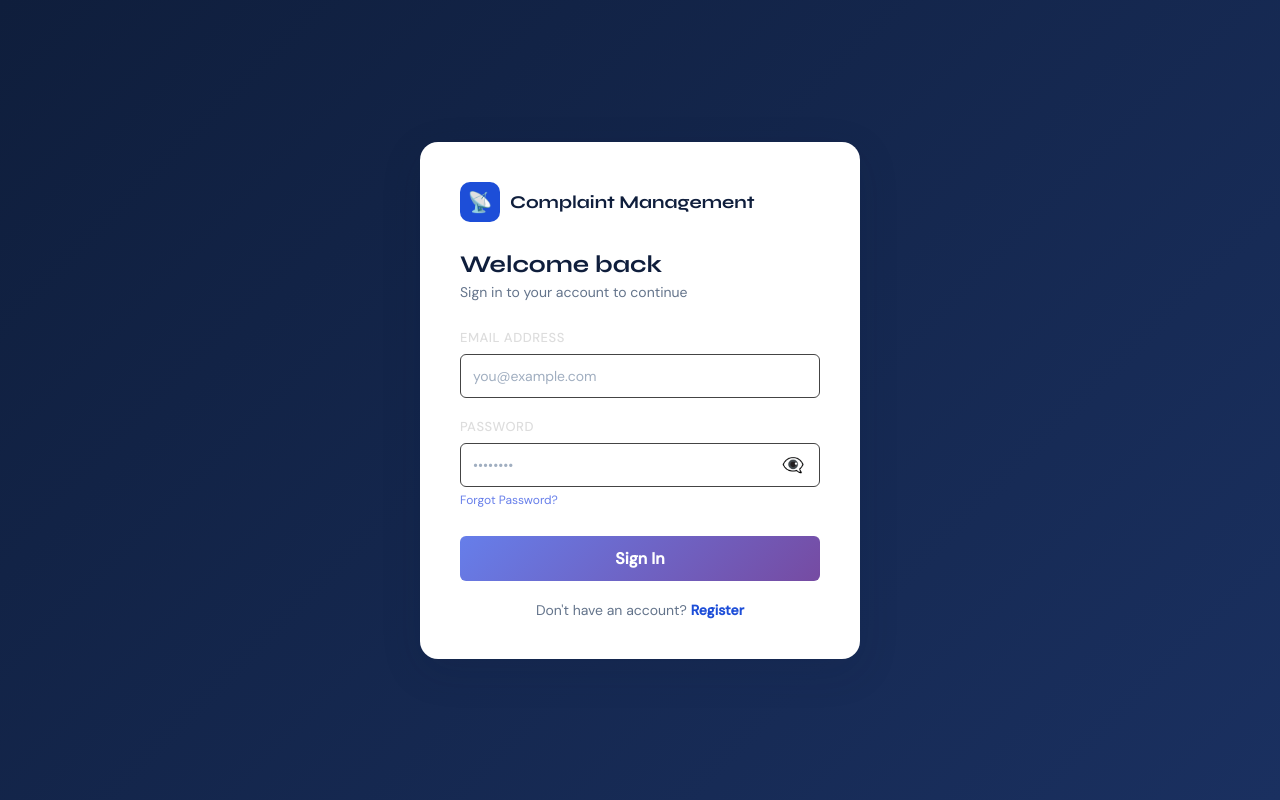
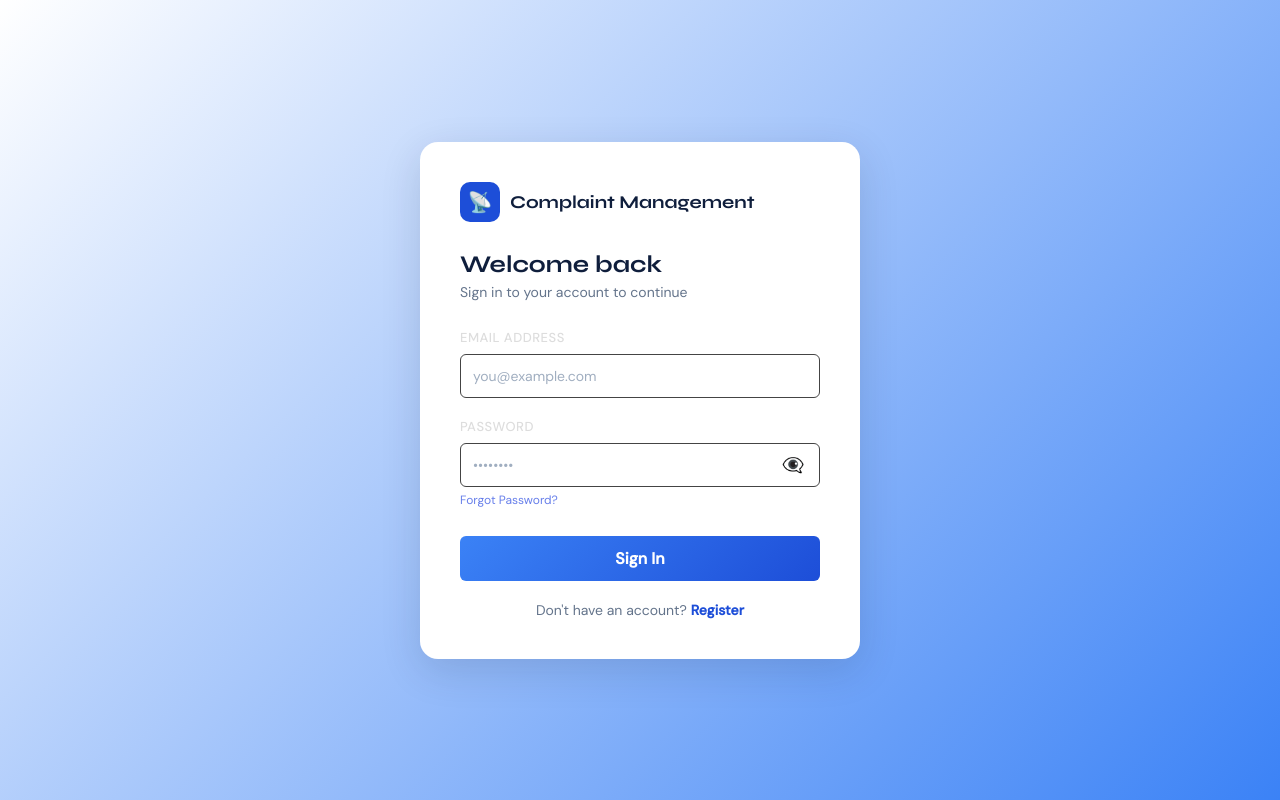
Before and after one commit to Nis6hal/Complaint-Management-System, a React (Create React App) app in the folder frontend/: page /login in a window 1280 px wide. Built offline with nearby package versions, Linux system fonts and the light colour scheme; no server answers; the HTML template or start-up script is replaced by a standard one.

Commit message:
Change purple gradient to white and blue

```diff
--- a/frontend/src/index.css
+++ b/frontend/src/index.css
@@ -209,7 +209,7 @@ tbody tr:last-child td { border-bottom: none; }
 .sidebar-user .user-name { font-size: 13px; color: rgba(255,255,255,0.85); font-weight: 500; }
 
 /* Auth pages */
-.auth-page { min-height: 100vh; display: flex; align-items: center; justify-content: center; background: linear-gradient(135deg, var(--navy) 0%, var(--navy-light) 100%); padding: 20px; }
+.auth-page { min-height: 100vh; display: flex; align-items: center; justify-content: center; background: linear-gradient(135deg, #ffffff 0%, #3b82f6 100%); padding: 20px; }
 .auth-box { background: #fff; border-radius: 18px; padding: 40px; width: 100%; max-width: 440px; box-shadow: var(--shadow-lg); }
 .auth-box h1 { font-size: 24px; margin-bottom: 4px; }
 .auth-box .subtitle { color: var(--text-muted); margin-bottom: 28px; font-size: 14px; }
--- a/frontend/src/styles/ForgotPassword.css
+++ b/frontend/src/styles/ForgotPassword.css
@@ -3,7 +3,7 @@
   align-items: center;
   justify-content: center;
   min-height: 100vh;
-  background: linear-gradient(135deg, #667eea 0%, #764ba2 100%);
+  background: linear-gradient(135deg, #ffffff 0%, #3b82f6 100%);
   padding: 20px;
 }
 
@@ -81,7 +81,7 @@
 .btn-primary {
   width: 100%;
   padding: 12px;
-  background: linear-gradient(135deg, #667eea 0%, #764ba2 100%);
+  background: linear-gradient(135deg, #3b82f6 0%, #1d4ed8 100%);
   color: #fff;
   border: none;
   border-radius: 6px;
@@ -94,7 +94,7 @@
 
 .btn-primary:hover:not(:disabled) {
   transform: translateY(-2px);
-  box-shadow: 0 8px 20px rgba(102, 126, 234, 0.4);
+  box-shadow: 0 8px 20px rgba(59, 130, 246, 0.4);
 }
 
 .btn-primary:disabled {
@@ -110,13 +110,13 @@
 }
 
 .back-to-login a {
-  color: #667eea;
+  color: #3b82f6;
   text-decoration: none;
   font-weight: 600;
   transition: all 0.3s ease;
 }
 
 .back-to-login a:hover {
-  color: #764ba2;
+  color: #1d4ed8;
   text-decoration: underline;
 }
```
